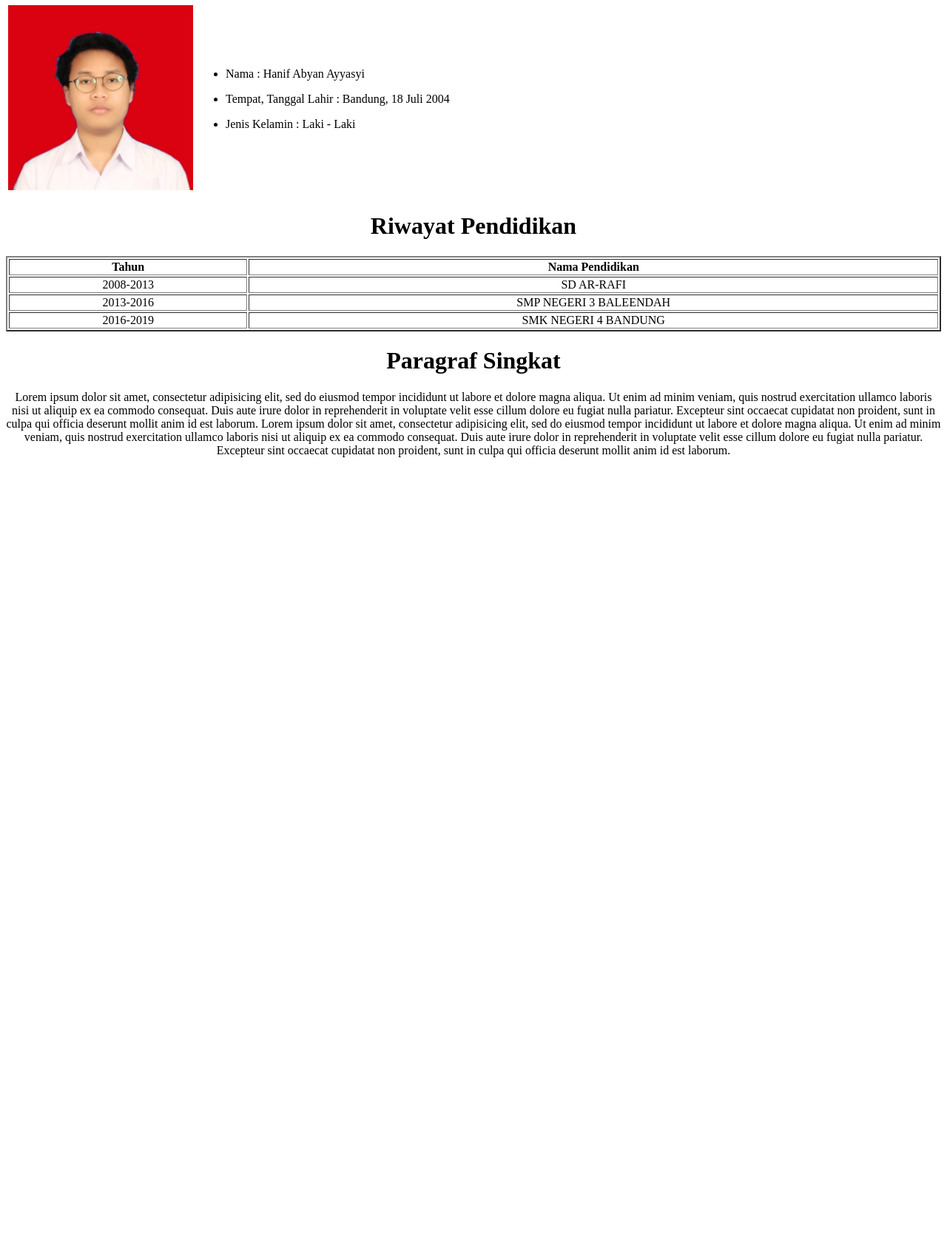
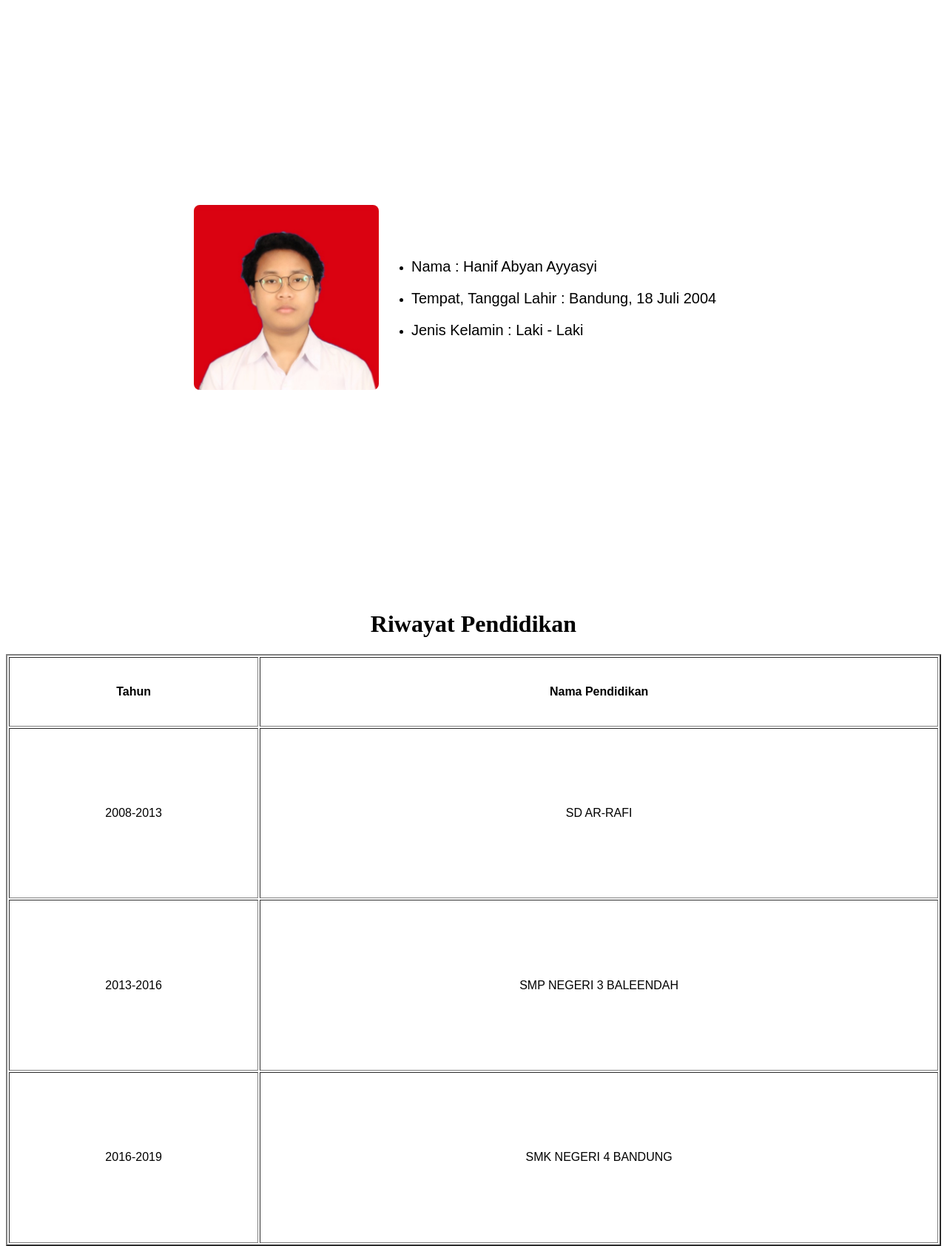
Before and after one commit to Ayyasythz/wad_project1, a plain HTML site: page index.html in a window 1280 px wide. Shown: the part 76-1760 px from the top of the page at 74% size. Before the commit the page ends 800 px from the top, so only its background shows below. Drawn offline with Linux system fonts and the light colour scheme.

Commit message:
Minggu 2 CSS

```diff
--- a/index.html
+++ b/index.html
@@ -3,31 +3,33 @@
 <head>
 	<meta charset="utf-8">
 	<meta name="viewport" content="width=device-width, initial-scale=1">
-	<title>CV ONLINE</title>
+	<title>CV ONLINE HANIF</title>
 </head>
 <body>
-	<table width="100%">
+	<center>
+		<table style="width:100vh;height: 100vh; font-family: sans-serif;" width="100%" >
 			<h1 align="center">BIODATA</h1>
 			<tr>
-			<td width="250px">
-				<img  src="foto.jpg" width="250px" height="250px">
+				<td style="padding-left: 20px;" width="250px">
+					<img style="border-radius: 8px;"  src="foto.jpg" width="250px" height="250px">
 				</td>
 				<td>
 						<ul>
-					<li>
-						<p>Nama : Hanif Abyan Ayyasyi</p>
+						<li >
+							<p style="font-size: 20px;">Nama : Hanif Abyan Ayyasyi</p>
 						</li>
 						<li>
-						<p>Tempat, Tanggal Lahir : Bandung, 18 Juli 2004</p>
+							<p style="font-size: 20px;">Tempat, Tanggal Lahir : Bandung, 18 Juli 2004</p>
 						</li>
 						<li>
-						<p>Jenis Kelamin : Laki - Laki</p>
+							<p style="font-size: 20px;" >Jenis Kelamin : Laki - Laki</p>
 						</li>
 					</ul>
 				</td>
 			</tr>
-		<tr>
-			<table width="100%" border="2px">
+		</table>
+	</center>
+	<table style="width:100%;height: 100vh;font-family: sans-serif;" width="100%" border="2px" >
 		<h1 align="center">Riwayat Pendidikan</h1>
 			<tr>
 				<th>
@@ -39,7 +41,9 @@
 			</tr>
 			<tr>
 				<td align="center">
+					<p  style="font-weight: 5px;">
 						2008-2013
+					</p>
 				</td>
 				<td align="center">
 					SD AR-RAFI
@@ -47,25 +51,35 @@
 			</tr>
 			<tr>
 				<td align="center">
+					<p style="font-weight: 5px;">
 						2013-2016
+					</p>
 				</td>
 				<td align="center">
+					<p>
 						SMP NEGERI 3 BALEENDAH
+					</p>
+
 				</td>
 			</tr>
 			<tr>
 				<td align="center">
+					<p style="font-weight: 5px;">
 						2016-2019
+					</p>
+
 				</td>
 				<td align="center">
 					SMK NEGERI 4 BANDUNG
 				</td>
 			</tr>
 	</table>
-		</tr>
-	</table>
-	<h1 align="center">Paragraf Singkat</h1>
-	<p align="center">Lorem ipsum dolor sit amet, consectetur adipisicing elit, sed do eiusmod
+	<table style="width:100%;height: 100vh; font-family: sans-serif;">
+		<tr>
+			<td>
+				<h1 style="text-align: center;">Paragraf Singkat</h1>
+			<p style="text-align: center;">
+					Lorem ipsum dolor sit amet, consectetur adipisicing elit, sed do eiusmod
 				tempor incididunt ut labore et dolore magna aliqua. Ut enim ad minim veniam,
 				quis nostrud exercitation ullamco laboris nisi ut aliquip ex ea commodo
 				consequat. Duis aute irure dolor in reprehenderit in voluptate velit esse
@@ -74,7 +88,12 @@
 				quis nostrud exercitation ullamco laboris nisi ut aliquip ex ea commodo
 				consequat. Duis aute irure dolor in reprehenderit in voluptate velit esse
 				cillum dolore eu fugiat nulla pariatur. Excepteur sint occaecat cupidatat non
-	proident, sunt in culpa qui officia deserunt mollit anim id est laborum.</p>
+				proident, sunt in culpa qui officia deserunt mollit anim id est laborum.
+			</p>
+			</td>
+		</tr>
+	</table>
+
 
 
 
```
Also changed, not shown: logo_telkom.png (added). Lines whose indentation alone changed are shown as unchanged.
